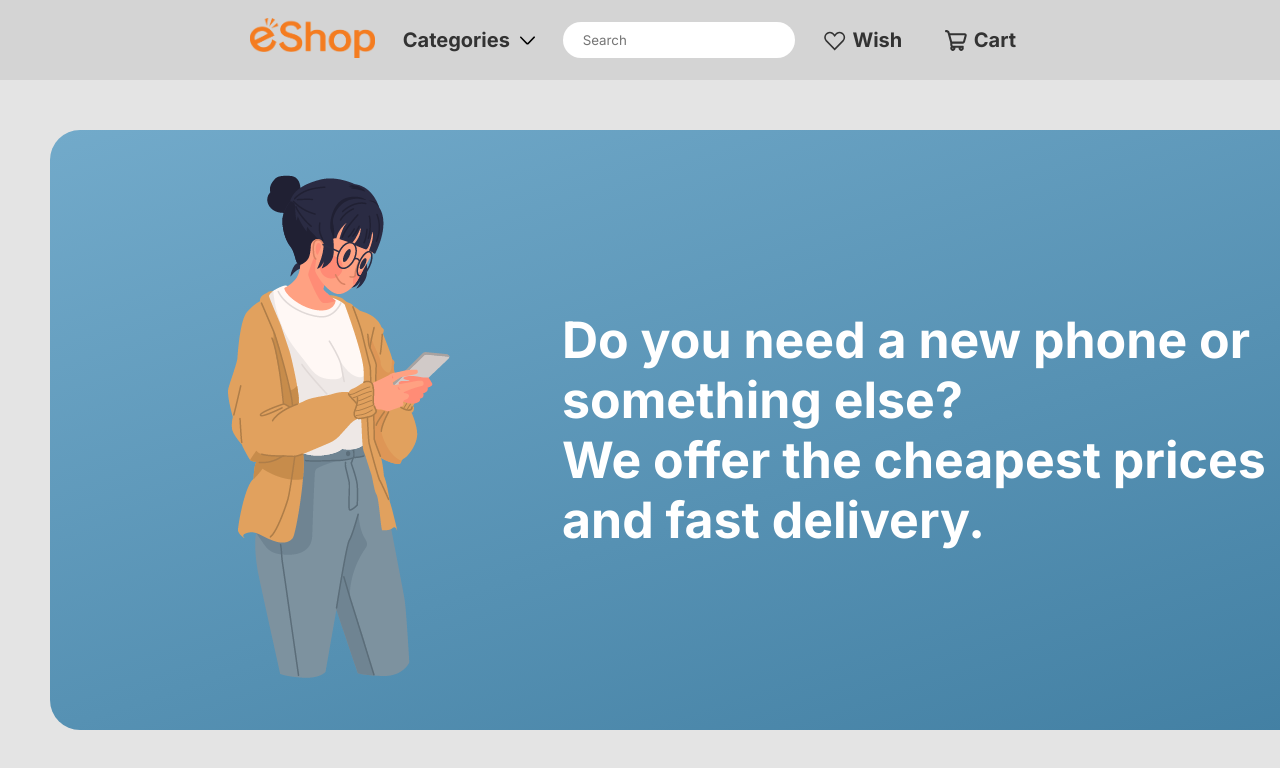
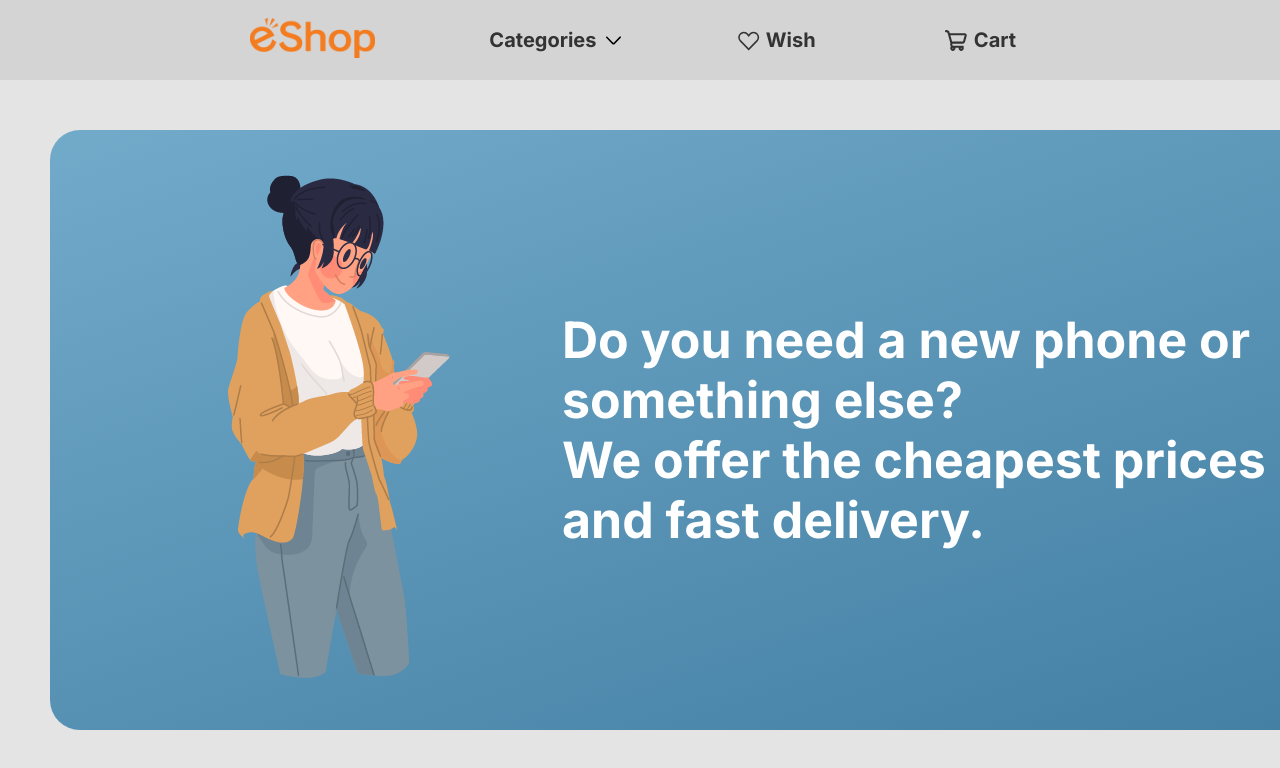
Before and after one commit to vitaliiurban/eShop, a React (Create React App) app: page / in a window 1280 px wide. Shown: the top 768 px of the page. Built offline with nearby package versions, Linux system fonts and the light colour scheme; no server answers.

Commit message:
fixed header

```diff
--- a/src/components/Header/Header.tsx
+++ b/src/components/Header/Header.tsx
@@ -36,7 +36,6 @@ function Header(props: HeaderProps) {
           setToggleMenu={setToggleMenu}
           setToggleCategory={props.setToggleCategory}
         />
-        <input className="main-menu-search" type="text" placeholder="Search" />
 
         <Link className="wishicon" to={`/wish`}>
           <Heart toggleWish={false} className={"header"} />
```
